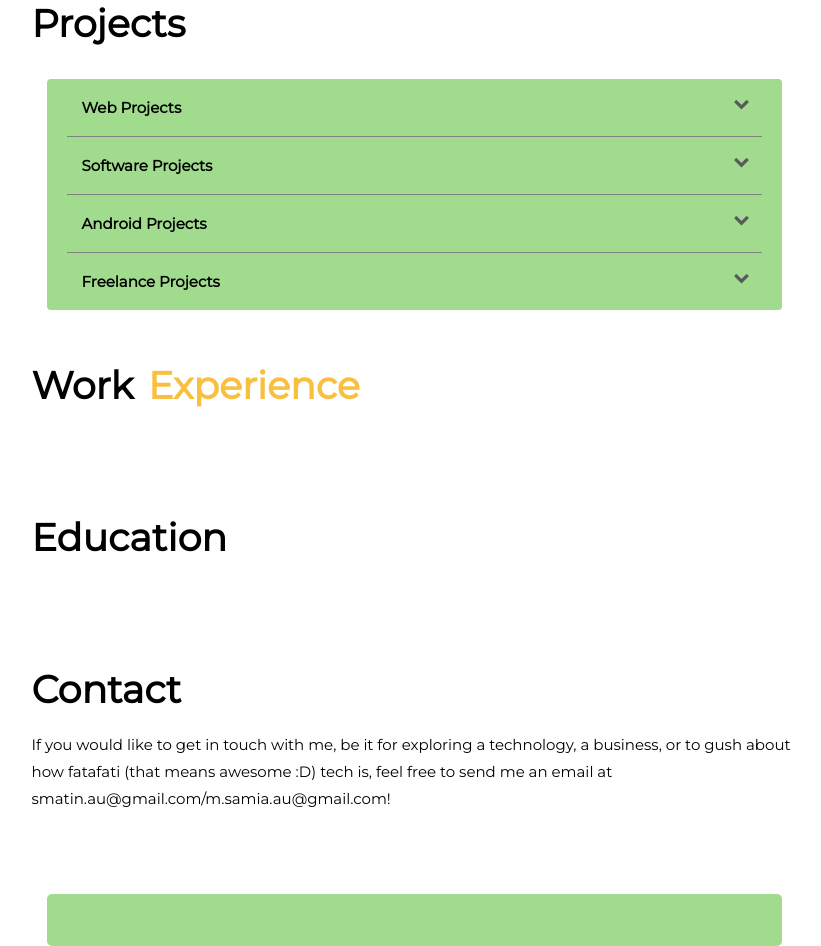
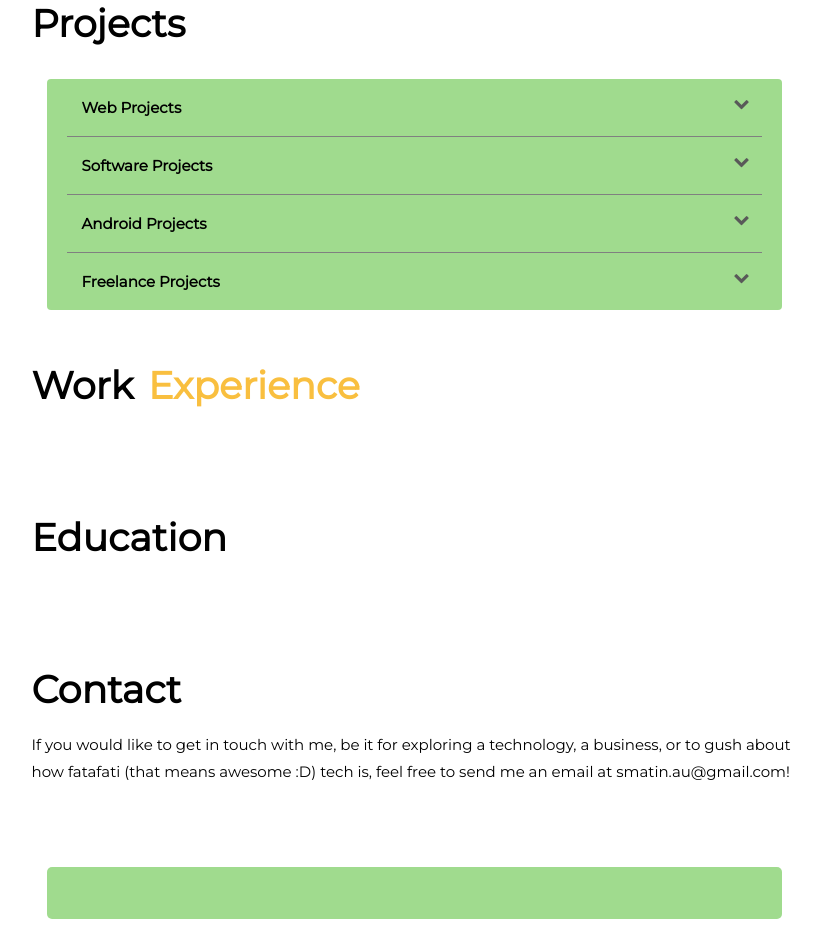
Before and after one commit to aladyintech/OfficialFolio, a plain HTML site: page index.html in a window 1280 px wide. Shown: the part 904-1850 px from the top of the page, without its empty margins (376-1197 px from the left). After the commit the page ends 1823 px from the top, so only its background shows below. Drawn offline with Linux system fonts and the light colour scheme; no server answers; a web font is replaced by a local one.

Commit message:
Update index.html

```diff
--- a/index.html
+++ b/index.html
@@ -202,7 +202,7 @@
                         </div>
                         <p>If you would like to get in touch with me, be it for
                            exploring a technology, a business, or to gush about how fatafati (that means awesome :D) tech is, feel free to send me an email at
-                           smatin.au@gmail.com/m.samia.au@gmail.com!
+                           smatin.au@gmail.com!
                         </p>
                      </div>
                   </div>
```
